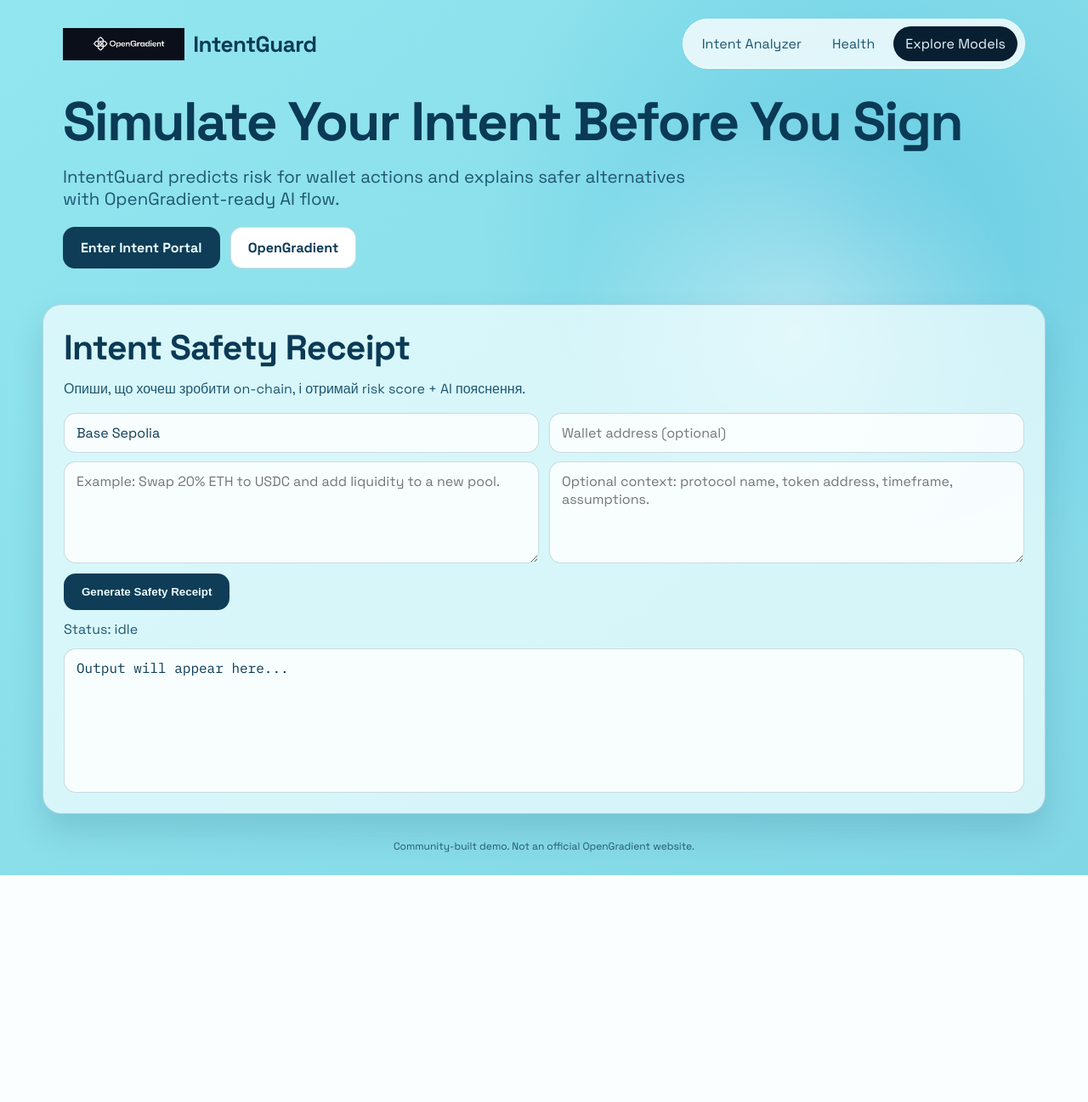
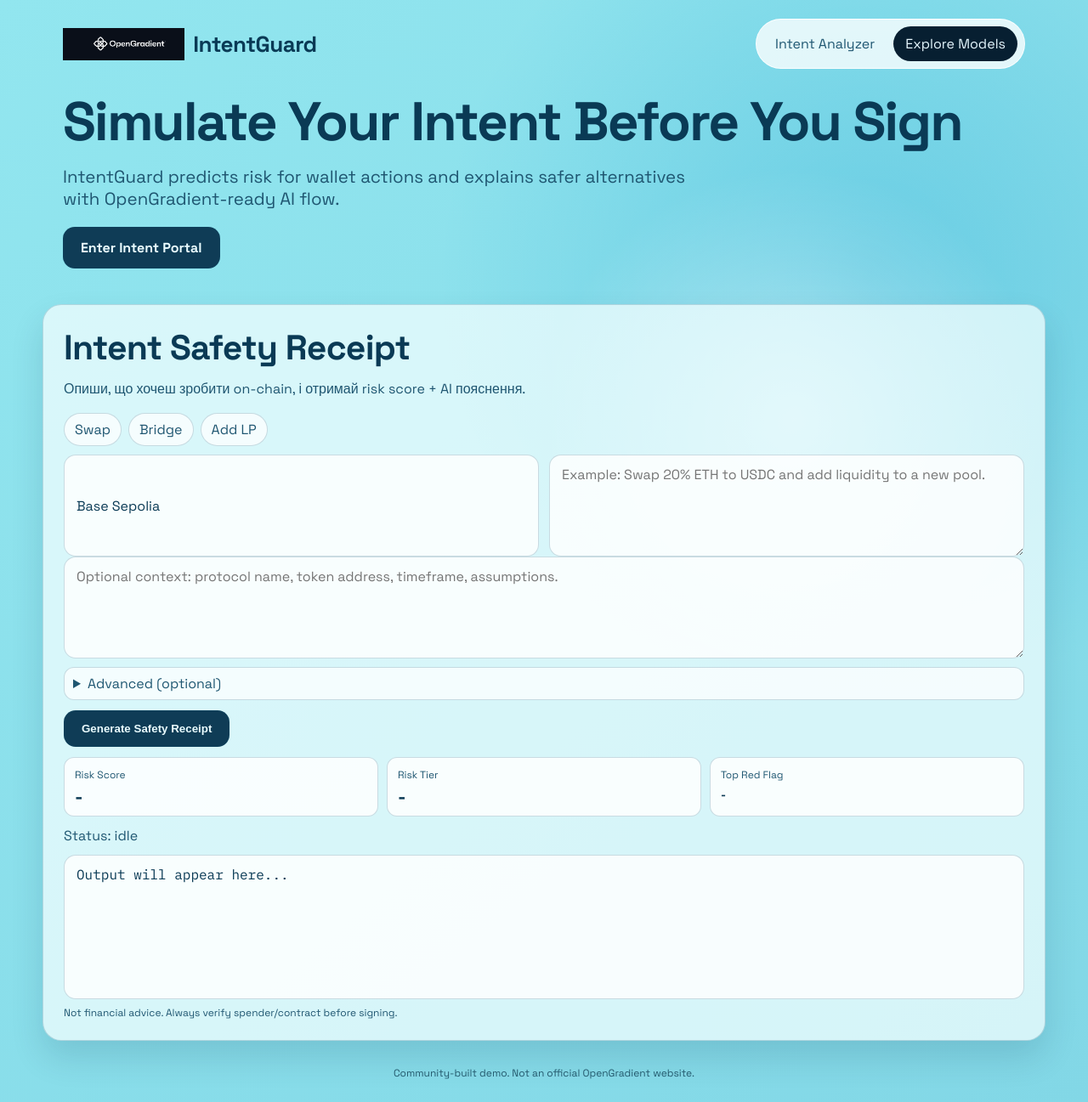
Before and after one commit to arthuroua/intentguard-studio, a Flask app: page / in a window 1280 px wide. Shown: the whole page at 85% size. Before the commit the page ends 1030 px from the top, so only its background shows below. Run offline with Flask 3, Linux system fonts and the light colour scheme.

Commit message:
Simplify IntentGuard UI and add KPI summary cards

```diff
--- a/templates/index.html
+++ b/templates/index.html
@@ -55,7 +55,7 @@
         display: flex;
         gap: 8px;
       }
-      .nav-pill a, .nav-pill button {
+      .nav-pill a {
         border: 0;
         background: transparent;
         color: var(--ink-soft);
@@ -73,7 +73,6 @@
         max-width: 1180px;
         margin: 0 auto;
         padding: 10px 24px 34px;
-        display: block;
       }
       h1 {
         margin: 0 0 14px;
@@ -106,6 +105,21 @@
         background: var(--cta);
         color: var(--cta-text);
       }
+      .chip-row {
+        margin-top: 14px;
+        display: flex;
+        flex-wrap: wrap;
+        gap: 8px;
+      }
+      .chip {
+        border: 1px solid var(--line);
+        background: rgba(255, 255, 255, 0.75);
+        color: var(--ink-soft);
+        border-radius: 999px;
+        padding: 8px 12px;
+        font: inherit;
+        cursor: pointer;
+      }
       .panel {
         max-width: 1180px;
         margin: 8px auto 30px;
@@ -129,7 +143,7 @@
         grid-template-columns: repeat(auto-fit, minmax(250px, 1fr));
         gap: 12px;
       }
-      input, textarea, select, .out {
+      input, textarea, .out {
         width: 100%;
         border: 1px solid var(--line);
         border-radius: 14px;
@@ -139,11 +153,44 @@
         color: var(--ink);
       }
       textarea { min-height: 120px; resize: vertical; }
+      details.advanced {
+        margin-top: 10px;
+        border: 1px solid var(--line);
+        border-radius: 12px;
+        background: rgba(255, 255, 255, 0.72);
+        padding: 8px 10px;
+      }
+      details.advanced summary {
+        cursor: pointer;
+        color: var(--ink-soft);
+      }
       .run {
         margin-top: 12px;
         display: flex;
         gap: 10px;
         flex-wrap: wrap;
+      }
+      .kpi-grid {
+        margin: 12px 0;
+        display: grid;
+        grid-template-columns: repeat(auto-fit, minmax(180px, 1fr));
+        gap: 10px;
+      }
+      .kpi {
+        border: 1px solid var(--line);
+        border-radius: 12px;
+        background: rgba(255, 255, 255, 0.84);
+        padding: 12px;
+      }
+      .kpi .label {
+        font-size: 12px;
+        color: var(--ink-soft);
+        margin-bottom: 6px;
+      }
+      .kpi .value {
+        font-weight: 700;
+        font-size: 22px;
+        line-height: 1;
       }
       .status { margin: 12px 0; color: var(--ink-soft); }
       .danger { color: var(--danger); }
@@ -155,16 +202,16 @@
         word-break: break-word;
         font-family: "IBM Plex Mono", monospace;
       }
+      .disclaimer {
+        margin-top: 8px;
+        color: var(--ink-soft);
+        font-size: 12px;
+      }
       .footer {
         text-align: center;
         color: rgba(9, 54, 76, 0.78);
         font-size: 12px;
         margin: 12px 0 26px;
-      }
-      @media (max-width: 900px) {
-        .hero {
-          padding-top: 2px;
-        }
       }
     </style>
   </head>
@@ -176,7 +223,6 @@
       </a>
       <nav class="nav-pill">
         <a href="#analyzer">Intent Analyzer</a>
-        <a href="/health" target="_blank" rel="noopener noreferrer">Health</a>
         <a class="primary" href="https://hub.opengradient.ai" target="_blank" rel="noopener noreferrer">Explore Models</a>
       </nav>
     </header>
@@ -189,7 +235,6 @@
         </p>
         <div class="hero-actions">
           <a class="btn primary" href="#analyzer">Enter Intent Portal</a>
-          <a class="btn" href="https://www.opengradient.ai" target="_blank" rel="noopener noreferrer">OpenGradient</a>
         </div>
       </div>
     </section>
@@ -197,19 +242,50 @@
     <section class="panel" id="analyzer">
       <h2>Intent Safety Receipt</h2>
       <p class="sub">Опиши, що хочеш зробити on-chain, і отримай risk score + AI пояснення.</p>
+
+      <div class="chip-row">
+        <button class="chip" data-intent="Swap 20% ETH to USDC using a well-known DEX.">Swap</button>
+        <button class="chip" data-intent="Bridge 15% ETH from Base to another network and swap to stablecoin.">Bridge</button>
+        <button class="chip" data-intent="Add liquidity to a new token/USDC pool with small test amount first.">Add LP</button>
+      </div>
+
+      <div class="grid" style="margin-top: 10px;">
+        <input id="chain" value="Base Sepolia" placeholder="Chain" />
+        <textarea id="intent" placeholder="Example: Swap 20% ETH to USDC and add liquidity to a new pool."></textarea>
+      </div>
       <div class="grid">
-        <input id="chain" value="Base Sepolia" placeholder="Chain" />
-        <input id="wallet" placeholder="Wallet address (optional)" />
-      </div>
-      <div class="grid" style="margin-top: 10px;">
-        <textarea id="intent" placeholder="Example: Swap 20% ETH to USDC and add liquidity to a new pool."></textarea>
         <textarea id="context" placeholder="Optional context: protocol name, token address, timeframe, assumptions."></textarea>
       </div>
+
+      <details class="advanced">
+        <summary>Advanced (optional)</summary>
+        <div class="grid" style="margin-top: 10px;">
+          <input id="wallet" placeholder="Wallet address (optional)" />
+        </div>
+      </details>
+
       <div class="run">
         <button class="btn primary" id="runBtn">Generate Safety Receipt</button>
       </div>
+
+      <div class="kpi-grid">
+        <div class="kpi">
+          <div class="label">Risk Score</div>
+          <div class="value" id="kpiRisk">-</div>
+        </div>
+        <div class="kpi">
+          <div class="label">Risk Tier</div>
+          <div class="value" id="kpiTier">-</div>
+        </div>
+        <div class="kpi">
+          <div class="label">Top Red Flag</div>
+          <div class="value" id="kpiFlag" style="font-size:14px; line-height:1.3;">-</div>
+        </div>
+      </div>
+
       <div class="status" id="status">Status: idle</div>
       <div class="out" id="out">Output will appear here...</div>
+      <div class="disclaimer">Not financial advice. Always verify spender/contract before signing.</div>
     </section>
 
     <div class="footer">
@@ -224,6 +300,10 @@
       const walletEl = document.getElementById("wallet");
       const intentEl = document.getElementById("intent");
       const contextEl = document.getElementById("context");
+      const kpiRiskEl = document.getElementById("kpiRisk");
+      const kpiTierEl = document.getElementById("kpiTier");
+      const kpiFlagEl = document.getElementById("kpiFlag");
+      const chips = Array.from(document.querySelectorAll(".chip"));
 
       function pretty(v) {
         try { return JSON.stringify(v, null, 2); }
@@ -243,6 +323,9 @@
 
         runBtn.disabled = true;
         statusEl.textContent = "Status: analyzing intent...";
+        kpiRiskEl.textContent = "-";
+        kpiTierEl.textContent = "-";
+        kpiFlagEl.textContent = "-";
         outEl.textContent = "Running risk engine...";
 
         try {
@@ -257,8 +340,15 @@
             outEl.textContent = data.error || data.details || "Unknown error";
             return;
           }
-          statusEl.textContent = `Status: success via ${data.provider}`;
-          outEl.textContent = pretty(data.result);
+          const provider = data.provider || "unknown";
+          const result = data.result || {};
+          kpiRiskEl.textContent = String(result.risk_score ?? "-");
+          kpiTierEl.textContent = String(result.risk_tier ?? "-").toUpperCase();
+          kpiFlagEl.textContent = (result.top_factors && result.top_factors[0]) ? result.top_factors[0] : "-";
+          statusEl.textContent = provider.startsWith("stable_fallback")
+            ? `Status: fallback mode (${provider})`
+            : `Status: success via ${provider}`;
+          outEl.textContent = pretty(result);
         } catch (e) {
           statusEl.innerHTML = '<span class="danger">Status: network error</span>';
           outEl.textContent = e.message;
@@ -268,6 +358,12 @@
       }
 
       runBtn.addEventListener("click", () => run().catch(console.error));
+      chips.forEach((chip) => {
+        chip.addEventListener("click", () => {
+          intentEl.value = chip.getAttribute("data-intent") || "";
+          intentEl.focus();
+        });
+      });
     </script>
   </body>
 </html>
```
